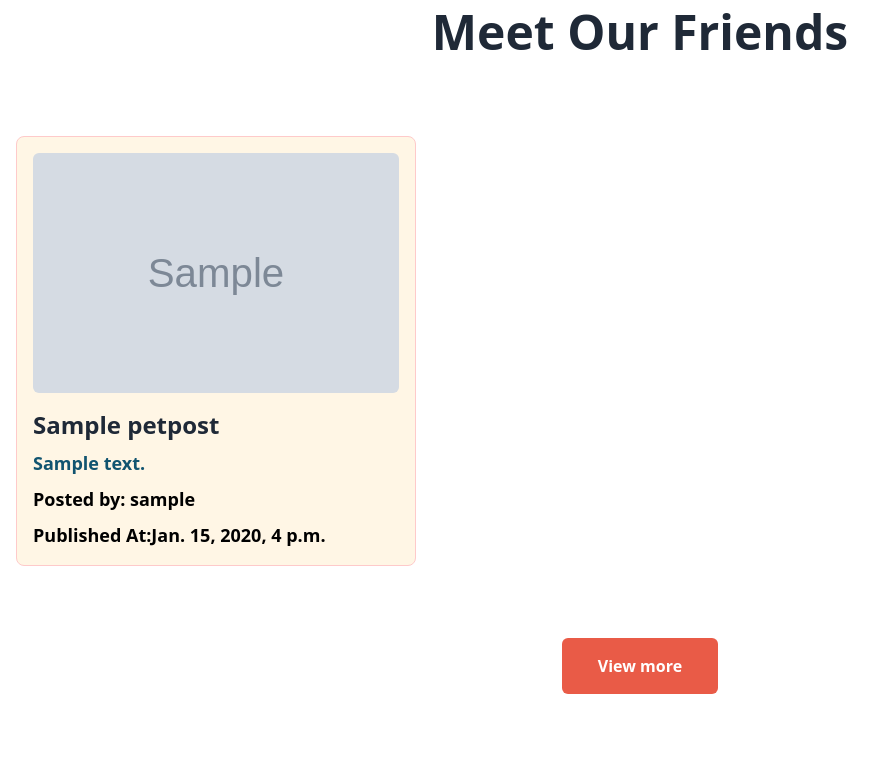
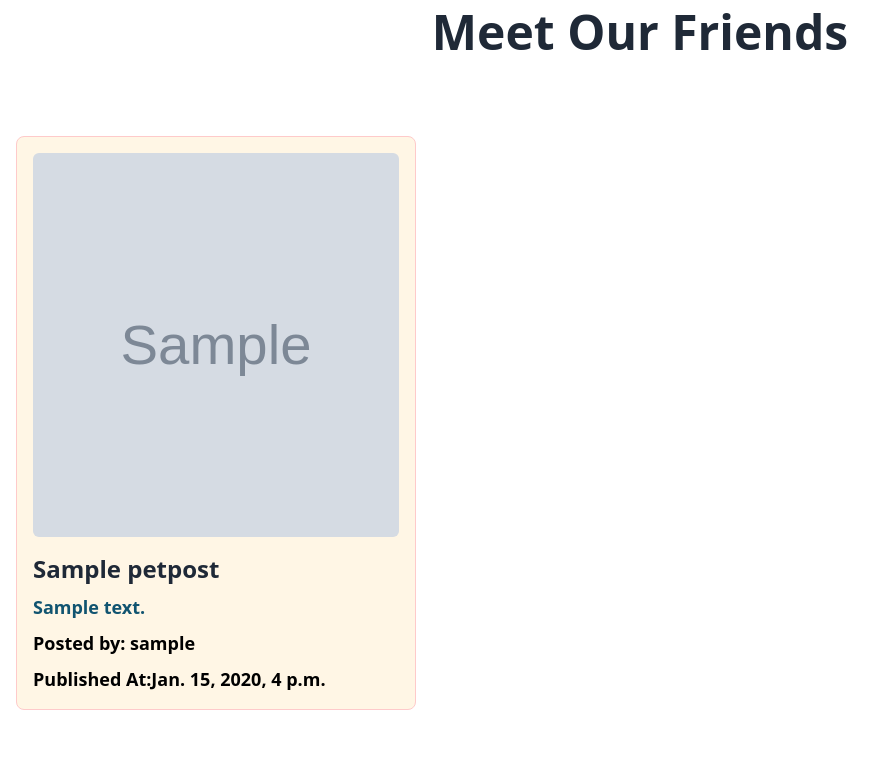
Before and after one commit to fahim-muntasir/petadoption, a Django app: page / in a window 1280 px wide. Shown: the part 976-1753 px from the top of the page, without its empty margins (0-894 px from the left). Run offline with Django 5.2, Linux system fonts and the light colour scheme; tables that the repository leaves empty hold one stand-in row (values such as "Sample post"); grey boxes marked "Sample" are stand-in pictures; a database or web service that is not in the repository returns one stand-in record (values such as "Sample title"); data that the repository does not hold is empty; parts of the project's set-up code (start-up, migrations or seed data) failed here and were passed over; some libraries are stand-ins or nearby versions.

Commit message:
fixed image size

```diff
--- a/templates/petapp/index.html
+++ b/templates/petapp/index.html
@@ -47,7 +47,7 @@
         {% for post in posts %}
           <a href="{% url 'item' id=post.id %}" class="bg-[#fff6e5] border border-red-200 rounded-lg p-4 flex flex-col space-y-4 items-start">
             <!-- Image at the top -->
-            <img src="/media/{{ post.image }}" alt="Cat" class="w-full h-60 rounded-md object-fill" />
+            <img src="/media/{{ post.image }}" alt="Cat" class="w-full h-[24rem] object-cover rounded-md" />
 
             <!-- Text content below the image -->
             <div class="flex flex-col justify-start text-left">
```
